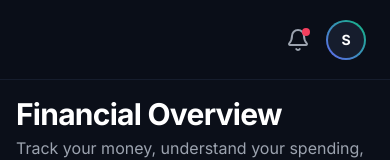
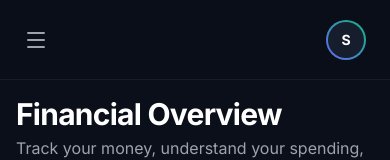
Before and after one commit to Subhadeep2609/Finance-Dashboard, a React (Vite) app: page / in a window 390 px wide. Both pictures are taken after typing "Sample", "name@example.com", "Sample" into the empty fields and a click on the button "Get Started". Shown: the top 160 px of the page. Built offline with nearby package versions, Linux system fonts and the light colour scheme.

Commit message:
feat: Remove bell icon and make sidebar completely responsive on mobile

```diff
--- a/src/components/layout/DashboardLayout.tsx
+++ b/src/components/layout/DashboardLayout.tsx
@@ -1,14 +1,28 @@
-import React from 'react';
+import React, { useState } from 'react';
 import { Outlet } from 'react-router-dom';
 import { Header } from './Header';
 import { Sidebar } from './Sidebar';
 
 export function DashboardLayout() {
+  const [isMobileMenuOpen, setIsMobileMenuOpen] = useState(false);
+
   return (
     <div className="flex h-screen bg-background text-textBase overflow-hidden">
-      <Sidebar />
-      <div className="flex-1 flex flex-col h-screen overflow-hidden">
-        <Header />
+      {/* Mobile Sidebar Overlay */}
+      {isMobileMenuOpen && (
+        <div
+          className="fixed inset-0 bg-background/80 backdrop-blur-sm z-40 lg:hidden"
+          onClick={() => setIsMobileMenuOpen(false)}
+        />
+      )}
+
+      <Sidebar
+        isMobileOpen={isMobileMenuOpen}
+        closeMobile={() => setIsMobileMenuOpen(false)}
+      />
+
+      <div className="flex-1 flex flex-col h-screen overflow-hidden w-full relative">
+        <Header onMenuClick={() => setIsMobileMenuOpen(true)} />
         <main className="flex-1 overflow-y-auto p-4 md:p-8">
           <div className="max-w-7xl mx-auto space-y-8">
             <Outlet />
--- a/src/components/layout/Header.tsx
+++ b/src/components/layout/Header.tsx
@@ -1,8 +1,8 @@
 import React from 'react';
 import { useAuth } from '../../context/AuthContext';
-import { Bell, Search } from 'lucide-react';
+import { Search, Menu } from 'lucide-react';
 
-export function Header() {
+export function Header({ onMenuClick }: { onMenuClick?: () => void }) {
   const { user } = useAuth();
 
   return (
@@ -17,17 +17,17 @@ export function Header() {
         />
       </div>
 
-      <div className="flex-1 md:hidden">
-        {/* Mobile Spacer */}
+      <div className="flex-1 md:hidden flex items-center pr-4">
+        <button
+          onClick={onMenuClick}
+          className="text-textMuted hover:text-white transition-colors"
+        >
+          <Menu className="w-6 h-6" />
+        </button>
       </div>
 
       {/* Right Controls */}
-      <div className="flex items-center space-x-4 md:space-x-6">
-        <button className="text-textMuted hover:text-textBase transition-colors relative">
-          <Bell className="w-6 h-6" />
-          <span className="absolute top-0 right-0 w-2 h-2 bg-danger rounded-full"></span>
-        </button>
-
+      <div className="flex items-center space-x-3 md:space-x-6">
         <div className="flex items-center space-x-3">
           <div className="h-10 w-10 rounded-full bg-gradient-to-tr from-primary to-secondary p-[2px]">
             <div className="w-full h-full rounded-full bg-card flex items-center justify-center">
--- a/src/components/layout/Sidebar.tsx
+++ b/src/components/layout/Sidebar.tsx
@@ -4,7 +4,12 @@ import { cn } from '../../lib/utils';
 import { Link, useLocation } from 'react-router-dom';
 import { useAuth } from '../../context/AuthContext';
 
-export function Sidebar() {
+interface SidebarProps {
+  isMobileOpen?: boolean;
+  closeMobile?: () => void;
+}
+
+export function Sidebar({ isMobileOpen, closeMobile }: SidebarProps) {
   const location = useLocation();
   const { logout } = useAuth();
 
@@ -16,7 +21,10 @@ export function Sidebar() {
   ];
 
   return (
-    <aside className="w-64 bg-card border-r border-slate-800 hidden lg:flex flex-col h-full">
+    <aside className={cn(
+      "w-64 bg-card border-r border-slate-800 flex flex-col h-full fixed lg:static top-0 left-0 z-50 transition-transform duration-300",
+      isMobileOpen ? "translate-x-0" : "-translate-x-full lg:translate-x-0"
+    )}>
       <div className="h-20 flex items-center px-8 border-b border-slate-800">
         <div className="flex items-center space-x-3">
           <div className="w-8 h-8 rounded-lg bg-gradient-to-br from-primary to-secondary flex items-center justify-center">
@@ -33,6 +41,7 @@ export function Sidebar() {
             <Link
               to={item.path}
               key={item.name}
+              onClick={closeMobile}
               className={cn(
                 "flex items-center space-x-3 px-4 py-3 rounded-xl transition-all duration-200 text-sm font-medium w-full",
                 isActive
```
